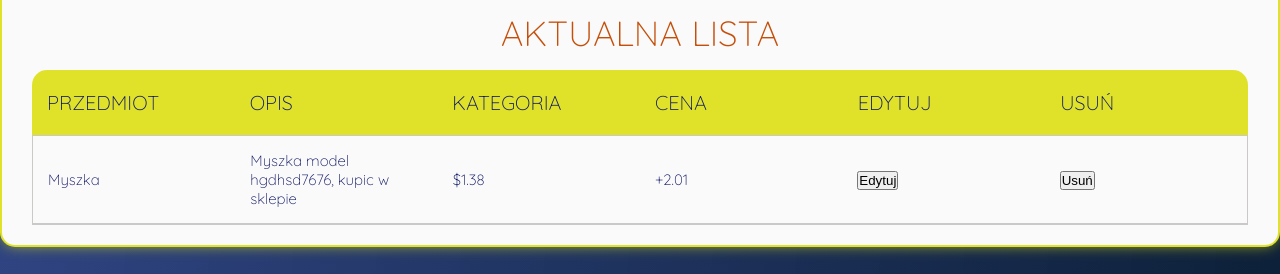
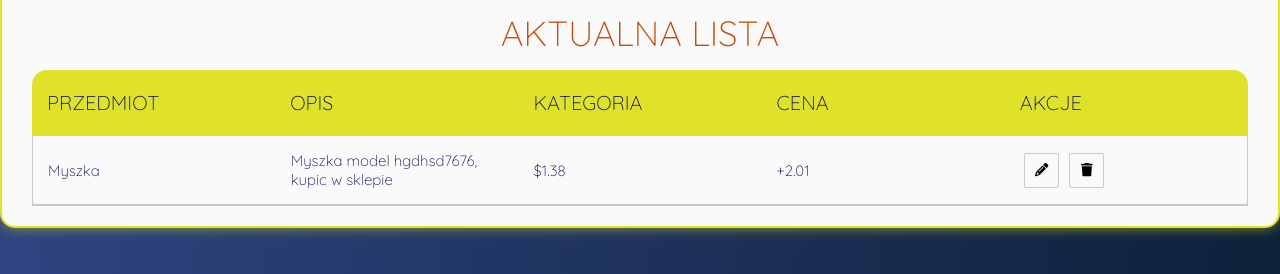
Before and after one commit to YerbaMatePL/REACT-Kalkulator-stanowiska-komputerowego, a React (Create React App) app: page / in a window 1280 px wide. Shown: the part 467-741 px from the top of the page. Built offline with nearby package versions, Linux system fonts and the light colour scheme; no server answers.

Commit message:
added styling to the Table component

```diff
--- a/package.json
+++ b/package.json
@@ -3,6 +3,9 @@
   "version": "0.1.0",
   "private": true,
   "dependencies": {
+    "@fortawesome/fontawesome-svg-core": "^6.1.1",
+    "@fortawesome/free-solid-svg-icons": "^6.1.1",
+    "@fortawesome/react-fontawesome": "^0.1.18",
     "@testing-library/jest-dom": "^5.16.3",
     "@testing-library/react": "^12.1.4",
     "@testing-library/user-event": "^13.5.0",
--- a/public/index.html
+++ b/public/index.html
@@ -4,6 +4,7 @@
     <meta charset="utf-8" />
     <meta name="viewport" content="width=device-width, initial-scale=1" />
     <title>Kalkultor stanowiska komputerowego</title>
+    <script src="https://kit.fontawesome.com/8b7f42f013.js" crossorigin="anonymous"></script>
   </head>
   <body>
     <div id="root"></div>
--- a/src/components/Form/Form.css
+++ b/src/components/Form/Form.css
@@ -41,7 +41,11 @@ input {
 .form__item__btnAdd {
 	display: inline-block;
 	width: 100%;
-    transition: transform .5s ease;
+}
+
+
+.form__item__btnAdd button {
+	transition: all .2s ease-in
 }
 
 .form__item__btnAdd button {
@@ -57,7 +61,7 @@ input {
     font-family: 'Press Start 2P', cursive;
 }
 .form__item__btnAdd :hover {
-    transform: scale(1.2);
+    transform: scale(1.1);
 }
 .form__item__btnAdd :active {
     transform: scale(0.9);
--- a/src/components/Table/Table.css
+++ b/src/components/Table/Table.css
@@ -42,3 +42,25 @@ td {
 	overflow-wrap: break-word;
     border-bottom: 1px solid var(--tableBorder);
 }
+
+td button {
+    width: 35px;
+    height: 35px;
+    padding: 5px;
+    margin: 0 5px;
+    background-color: transparent;
+    border: 1px solid var(--tableBorder);
+    transition: border .4s ease;
+    border-radius: 2px;
+}
+
+td button:first-of-type:hover {
+    border: 1px solid var(--editColor);
+}
+td button:last-of-type:hover {
+    border: 1px solid var(--errorColor);
+}
+
+td button:active {
+    transform: scale(0.9);
+}
--- a/src/components/Table/Table.js
+++ b/src/components/Table/Table.js
@@ -1,4 +1,6 @@
 import './Table.css';
+import { FontAwesomeIcon } from '@fortawesome/react-fontawesome';
+import { faPencil, faTrash } from '@fortawesome/free-solid-svg-icons';
 
 function Table() {
 	return (
@@ -12,8 +14,7 @@ function Table() {
           <th>Opis</th>
           <th>Kategoria</th>
           <th>Cena</th>
-          <th>Edytuj</th>
-          <th>Usuń</th>
+          <th>Akcje</th>
         </tr>
       </thead>
     </table>
@@ -26,12 +27,10 @@ function Table() {
           <td>Myszka model hgdhsd7676, kupic w sklepie</td>
           <td>$1.38</td>
           <td>+2.01</td>
-          <td><button>Edytuj</button></td>
-          <td><button>Usuń</button></td>
+          <td><button><FontAwesomeIcon icon={faPencil}/></button><button><FontAwesomeIcon icon={faTrash}/></button></td>
         </tr>
       </tbody>
-    </table>
-  </div>
+    </table>  </div>
   </div>
 	);
 }
--- a/src/index.css
+++ b/src/index.css
@@ -8,6 +8,8 @@
   --headlineColor: rgb(197, 79, 10);
   --tableBorder: rgba(170, 166, 166, 0.589);
   --infoColor: rgb(14, 22, 100);
+  --editColor:rgb(38, 133, 38);
+  --errorColor: rgb(223, 73, 73);
 }
 
 * {
```
Also changed, not shown: 1 other file (tests, documents, lock files or other folders).
